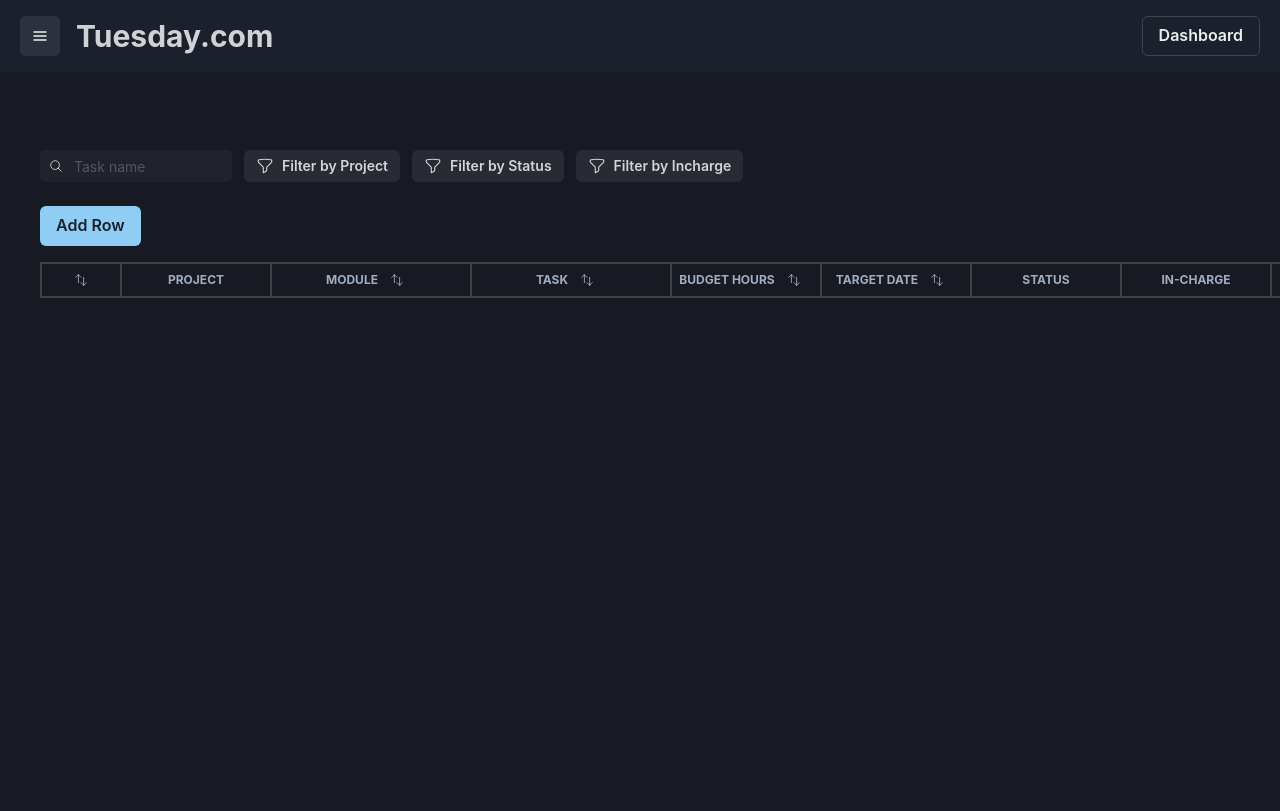
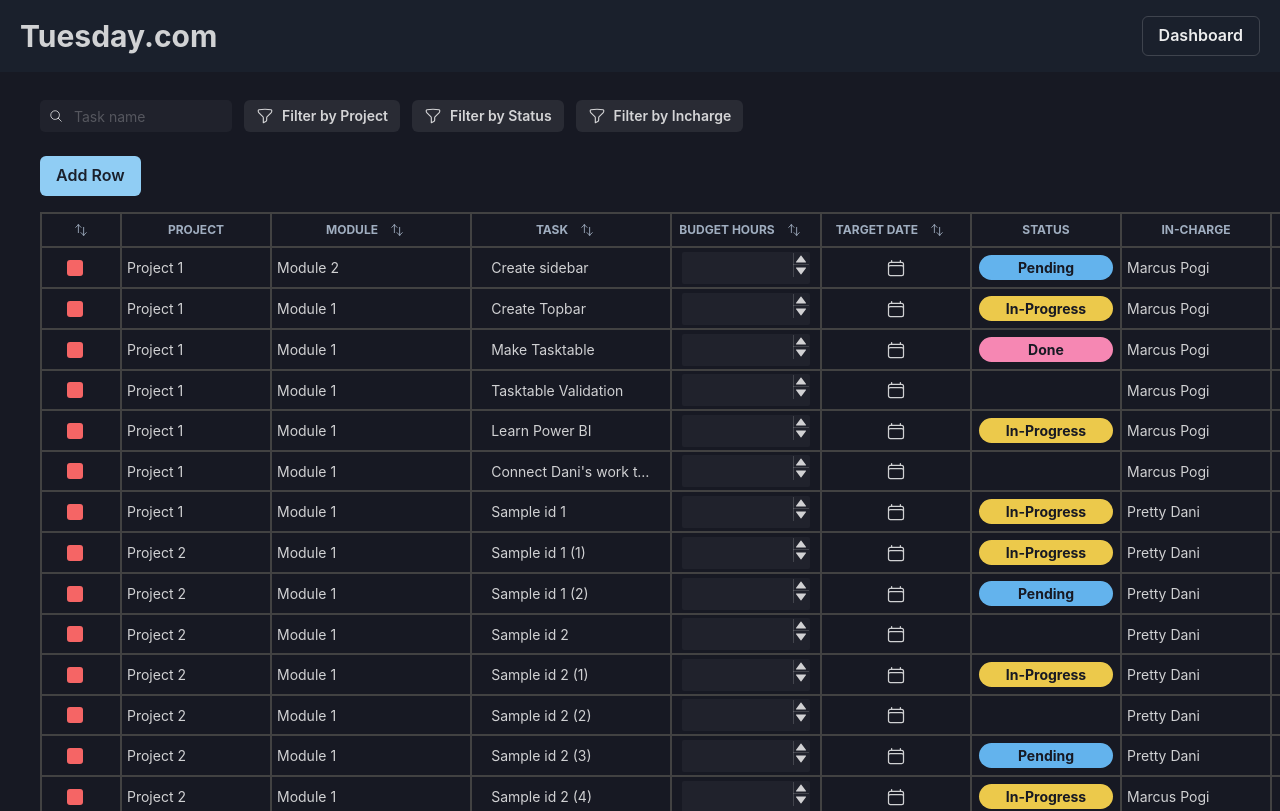
Before and after one commit to 20thmarcus/Project-Monitoring-System, a React (Vite) app: page / in a window 1280 px wide. Shown: the top 811 px of the page. Built offline with nearby package versions, Linux system fonts and the light colour scheme.

Commit message:
dashboard implementation

```diff
--- a/package.json
+++ b/package.json
@@ -19,7 +19,8 @@
     "react": "^18.3.1",
     "react-datepicker": "^7.2.0",
     "react-dom": "^18.3.1",
-    "react-router-dom": "^6.24.1"
+    "react-router-dom": "^6.24.1",
+    "recharts": "^2.12.7"
   },
   "devDependencies": {
     "@types/react": "^18.3.3",
--- a/src/App.jsx
+++ b/src/App.jsx
@@ -1,27 +1,48 @@
-import React, { useState } from 'react';
+// App.jsx
+import React, { useState, useEffect } from 'react';
 import { Box, useDisclosure } from '@chakra-ui/react';
-import SideBar from './pages/global/SideBar';
+// import SideBar from './pages/global/SideBar';
 import TaskTable from './components/TaskTable';
 import Header from './pages/global/Header';
+import Dashboard from './components/Dashboard';
+import DATA from './data'; // Import the data
 
 const App = () => {
   const { isOpen, onOpen, onClose } = useDisclosure();
   const [selectedProjectID, setSelectedProjectID] = useState(null);
   const [selectedComponent, setSelectedComponent] = useState('');
+  const [showDashboard, setShowDashboard] = useState(false);
+  const [taskData, setTaskData] = useState(DATA);
 
   const handleSelectProject = (projectID, componentName) => {
     setSelectedProjectID(projectID);
     setSelectedComponent(componentName);
   };
 
+  const handleDashboardClick = () => {
+    setShowDashboard(!showDashboard);
+  };
+
+  const handleDataUpdate = (newData) => {
+    setTaskData(newData);
+  };
+
   return (
     <>
       <Box>
-        <Header componentName={selectedComponent} onOpenSidebar={onOpen} />
-        <SideBar onSelectProject={handleSelectProject} isOpen={isOpen} onClose={onClose} />
+        <Header
+          componentName={selectedComponent}
+          onOpenSidebar={onOpen}
+          onDashboardClick={handleDashboardClick}
+        />
+        {/* <SideBar onSelectProject={handleSelectProject} isOpen={isOpen} onClose={onClose} /> */}
       </Box>
       <Box>
-        <TaskTable projectID={selectedProjectID} />
+        {showDashboard ? (
+          <Dashboard data={taskData} />  // Pass task data to Dashboard
+        ) : (
+          <TaskTable projectID={selectedProjectID} onDataUpdate={handleDataUpdate} /> // Handle data update
+        )}
       </Box>
     </>
   );
--- a/src/components/TaskTable.jsx
+++ b/src/components/TaskTable.jsx
@@ -1,3 +1,4 @@
+// TaskTable.jsx
 import { useState, useEffect } from "react";
 import { Box, Button, Icon } from "@chakra-ui/react";
 import {
@@ -23,7 +24,7 @@
   <Box w="16px" h="16px" bg={color} borderRadius="3px" {...props} />
 );
 
-const TaskTable = ({ projectID: project }) => {
+const TaskTable = ({ projectID: project, onDataUpdate }) => {
   const [data, setData] = useState(DATA);
   const [columnFilters, setColumnFilters] = useState([]);
   const [filteredData, setFilteredData] = useState([]);
@@ -53,6 +54,7 @@
   const saveData = (newData) => {
     setTimeout(() => {
       setIsSaved(newData.map(row => validateRow(row)));
+      onDataUpdate(newData);  // Call onDataUpdate with the new data
     }, 1000);
   };
 
@@ -174,7 +176,7 @@
       accessorKey: "delete",
       header: "Delete",
       cell: ({ row }) => (
-        <Button colorScheme="red" onClick={() => deleteRow(row.index)}>
+        <Button size="sm" colorScheme="red" onClick={() => deleteRow(row.index)}>
           Delete
         </Button>
       ),
@@ -234,7 +236,7 @@
   }, [data]);
 
   return (
-    <Box ml={10} mt="150px">
+    <Box ml={10} mt="100px">
       <Filters columnFilters={columnFilters} setColumnFilters={setColumnFilters} />
       <Button onClick={addRow} colorScheme="blue" mb={4}>
         Add Row
@@ -302,7 +304,7 @@
           </Box>
         ))}
       </Box>
-      <br /><br /><br /><br /><br /><br /><br /><br />
+      <br /><br /><br /><br />
     </Box>
   );
 };
--- a/src/components/dashboard.jsx
+++ b/src/components/dashboard.jsx
@@ -1,22 +1,23 @@
-import { useState} from "react";
-import {
-    Box,
-    Button,
-    ButtonGroup,
-    Icon,
-    Text
-} from "@chakra-ui/react"
-import DATA from "../data";
+import React from 'react';
+import { Box, Heading} from '@chakra-ui/react';
+//import { BarChart, Bar, XAxis, YAxis, Tooltip, Legend } from 'recharts';
 
+const Dashboard = ({ data }) => {
+  return (
+    <Box>
+      <Heading mt="200px">
+        This is the dashboard
+      </Heading>
+      {/* <BarChart width={600} height={300} data={data}>
+        <XAxis dataKey="task" />
+        <YAxis />
+        <Tooltip />
+        <Legend />
+        <Bar dataKey="project" fill="#8884d8" />
+        <Bar dataKey="status" fill="#82ca9d" />
+      </BarChart> */}
+    </Box>
+  );
+};
 
-const dashboard = () => {
-
-    const [data, setData] = useState(DATA);
-
-
-  return (
-    <div>dashboard</div>
-  )
-}
-
-export default dashboard
+export default Dashboard;
--- a/src/data.js
+++ b/src/data.js
@@ -18,6 +18,205 @@
 export const PROJECTS = [PROJECT_1, PROJECT_2];
 
 const DATA = [
+    {
+        project: PROJECT_1,
+        module: MODULE_2,
+        task: "Create sidebar",
+        status: STATUS_PENDING,
+        due: new Date("2024/7/4"),
+        notes: "In progress",
+        incharge: PERSON_1,
+      },
+      {
+        project: PROJECT_1,
+        module: MODULE_1,
+        task: "Create Topbar",
+        status: STATUS_IN_PROGRESS,
+        due: null,
+        notes: "NA",
+        incharge: PERSON_1,
+      },
+      {
+        project: PROJECT_1,
+        module: MODULE_1,
+        task: "Make Tasktable",
+        status: STATUS_DONE,
+        due: null,
+        notes: "",
+        incharge: PERSON_1,
+      },
+      {
+        project: PROJECT_1,
+        module: MODULE_1,
+        task: "Tasktable Validation",
+        status: null,
+        due: new Date("2023/02/15"),
+        notes: "Remove old data",
+        incharge: PERSON_1,
+      },
+      {
+        project: PROJECT_1,
+        module: MODULE_1,
+        task: "Learn Power BI",
+        status: STATUS_IN_PROGRESS,
+        due: null,
+        notes: "",
+        incharge: PERSON_1,
+      },
+      {
+        project: PROJECT_1,
+        module: MODULE_1,
+        task: "Connect Dani's work to mine",
+        status: null,
+        due: new Date("2024/09/12"),
+        notes: "Use Github",
+        incharge: PERSON_1,
+      },
+      {
+        project: PROJECT_1,
+        module: MODULE_1,
+        task: "Sample id 1",
+        status: STATUS_IN_PROGRESS,
+        due: null,
+        notes: "Upgrade React & Chakra UI",
+        incharge: PERSON_2,
+      },
+      {
+        project: PROJECT_2,
+        module: MODULE_1,
+        task: "Sample id 1 (1)",
+        status: STATUS_IN_PROGRESS,
+        due: null,
+        notes: "Optimize slow queries.",
+        incharge: PERSON_2,
+      },
+      {
+        project: PROJECT_2,
+        module: MODULE_1,
+        task: "Sample id 1 (2)",
+        status: STATUS_PENDING,
+        due: new Date("2023/11/08"),
+        notes: "OAuth2 and JWT auth.",
+        incharge: PERSON_2,
+      },
+      {
+        project: PROJECT_2,
+        module: MODULE_1,
+        task: "Sample id 2",
+        status: null,
+        due: new Date("2023/09/30"),
+        notes: "Create UI mockups.",
+        incharge: PERSON_2,
+      },
+      {
+        project: PROJECT_2,
+        module: MODULE_1,
+        task: "Sample id 2 (1)",
+        status: STATUS_IN_PROGRESS,
+        due: null,
+        notes: "Resolve browser issues.",
+        incharge: PERSON_2,
+      },
+      {
+        project: PROJECT_2,
+        module: MODULE_1,
+        task: "Sample id 2 (2)",
+        status: null,
+        due: new Date("2023/10/22"),
+        notes: "Security audit.",
+        incharge: PERSON_2,
+      },
+
+      {
+        project: PROJECT_2,
+        module: MODULE_1,
+        task: "Sample id 2 (3)",
+        status: STATUS_PENDING,
+        due: new Date("2023/11/15"),
+        notes: "User onboarding guide.",
+        incharge: PERSON_2,
+      },
+      {
+        project: PROJECT_2,
+        module: MODULE_1,
+        task: "Sample id 2 (4)",
+        status: STATUS_IN_PROGRESS,
+        due: null,
+        notes: "Improve performance.",
+        incharge: PERSON_1,
+      },
+      {
+        project: PROJECT_2,
+        module: MODULE_1,
+        task: "Sample id 2 (5)",
+        status: null,
+        due: new Date("2023/10/05"),
+        notes: "Code review meeting.",
+        incharge: PERSON_1,
+      },
+      {
+        project: PROJECT_2,
+        module: MODULE_1,
+        task: "Sample id 2 (6)",
+        status: STATUS_PENDING,
+        due: new Date("2023/11/01"),
+        notes: "Set up CI/CD pipelines.",
+        incharge: PERSON_1,
+      },
+      {
+        project: PROJECT_2,
+        module: MODULE_1,
+        task: "Sample id 3",
+        status: STATUS_DONE,
+        due: null,
+        notes: "Cloud migration.",
+        incharge: PERSON_1,
+      },
+      {
+        project: PROJECT_2,
+        module: MODULE_1,
+        task: "Sample id 3 (1)",
+        status: null,
+        due: new Date("2023/09/25"),
+        notes: "User feedback survey.",
+        incharge: PERSON_1,
+      },
+      {
+        project: PROJECT_2,
+        module: MODULE_1,
+        task: "Sample id 3 (2)",
+        status: STATUS_IN_PROGRESS,
+        due: null,
+        notes: "Revise documentation.",
+        incharge: PERSON_1,
+      },
+      {
+        project: PROJECT_2,
+        module: MODULE_1,
+        task: "Sample id 3 (3)",
+        status: null,
+        due: new Date("2023/10/10"),
+        notes: "Fix bugs and QA.",
+        incharge: PERSON_1,
+      },
+      {
+        project: PROJECT_2,
+        module: MODULE_1,
+        task: "Sample id 3 (4)",
+        status: STATUS_IN_PROGRESS,
+        due: null,
+        notes: "Add mobile support.",
+        incharge: PERSON_1,
+      },
+      {
+        project: PROJECT_2,
+        module: MODULE_1,
+        task: "Sample id 3 (5)",
+        status: null,
+        due: new Date("2023/09/18"),
+        notes: "Enhance permissions.",
+        incharge: PERSON_1,
+      },
 ];
 
 export default DATA;
--- a/src/pages/global/Header.jsx
+++ b/src/pages/global/Header.jsx
@@ -1,9 +1,9 @@
+// Header.jsx
 import React from 'react';
 import { Flex, Box, Heading, Button, IconButton } from '@chakra-ui/react';
 import { HamburgerIcon } from '@chakra-ui/icons';
-import Dashboard from './dashboard'
 
-const Header = ({ componentName, onOpenSidebar }) => {
+const Header = ({ componentName, onOpenSidebar, onDashboardClick }) => {  // Add onDashboardClick prop
   return (
     <Box
       position="fixed"
@@ -19,19 +19,18 @@
         align="center"
       >
         <Flex align="center">
-          <IconButton
+          {/* <IconButton
             aria-label="Open sidebar"
             icon={<HamburgerIcon />}
             mr={4}
             onClick={onOpenSidebar}
-          />
+          /> */}
           <Heading as="h1" size="lg" variant="logo">Tuesday.com</Heading>
         </Flex>
         <Heading as="h2" size="md">{ componentName }</Heading>
         <Button
           variant="outline"
-          onClick={() => {
-          }}
+          onClick={onDashboardClick}  // Update onClick to call onDashboardClick
         >
           Dashboard
         </Button>
--- a/src/pages/global/dashboard.jsx
+++ /dev/null
@@ -1,13 +0,0 @@
-import React from 'react';
-import { Box, Heading, Text } from '@chakra-ui/react';
-
-const Dashboard = () => {
-  return (
-    <Box p={4}>
-      <Heading mb={4}>Dashboard</Heading>
-      <Text>This is the dashboard.</Text>
-    </Box>
-  );
-};
-
-export default Dashboard;
```
Also changed, not shown: src/pages/global/SideBar.jsx (+115 -115 lines), 1 other file (tests, documents, lock files or other folders).
